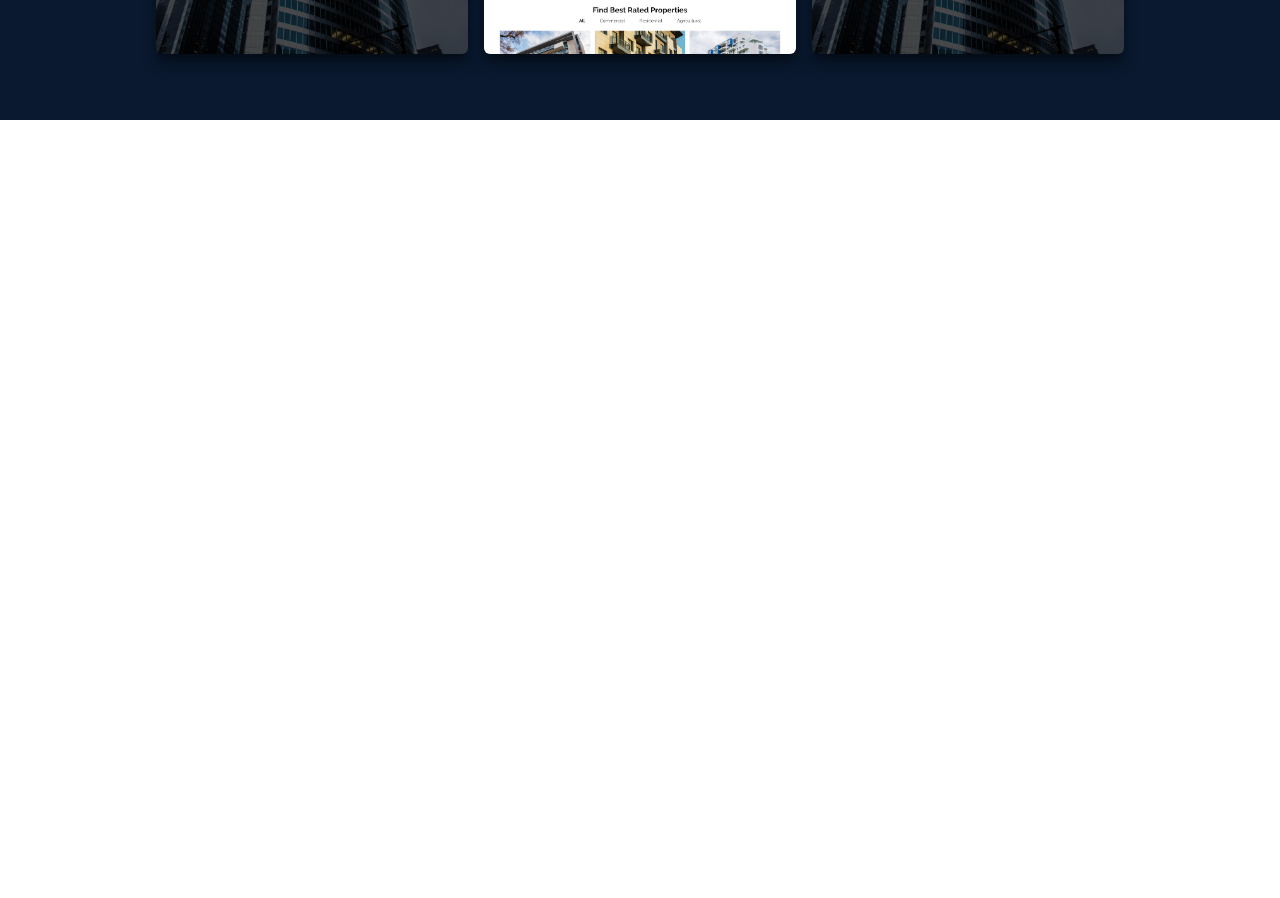
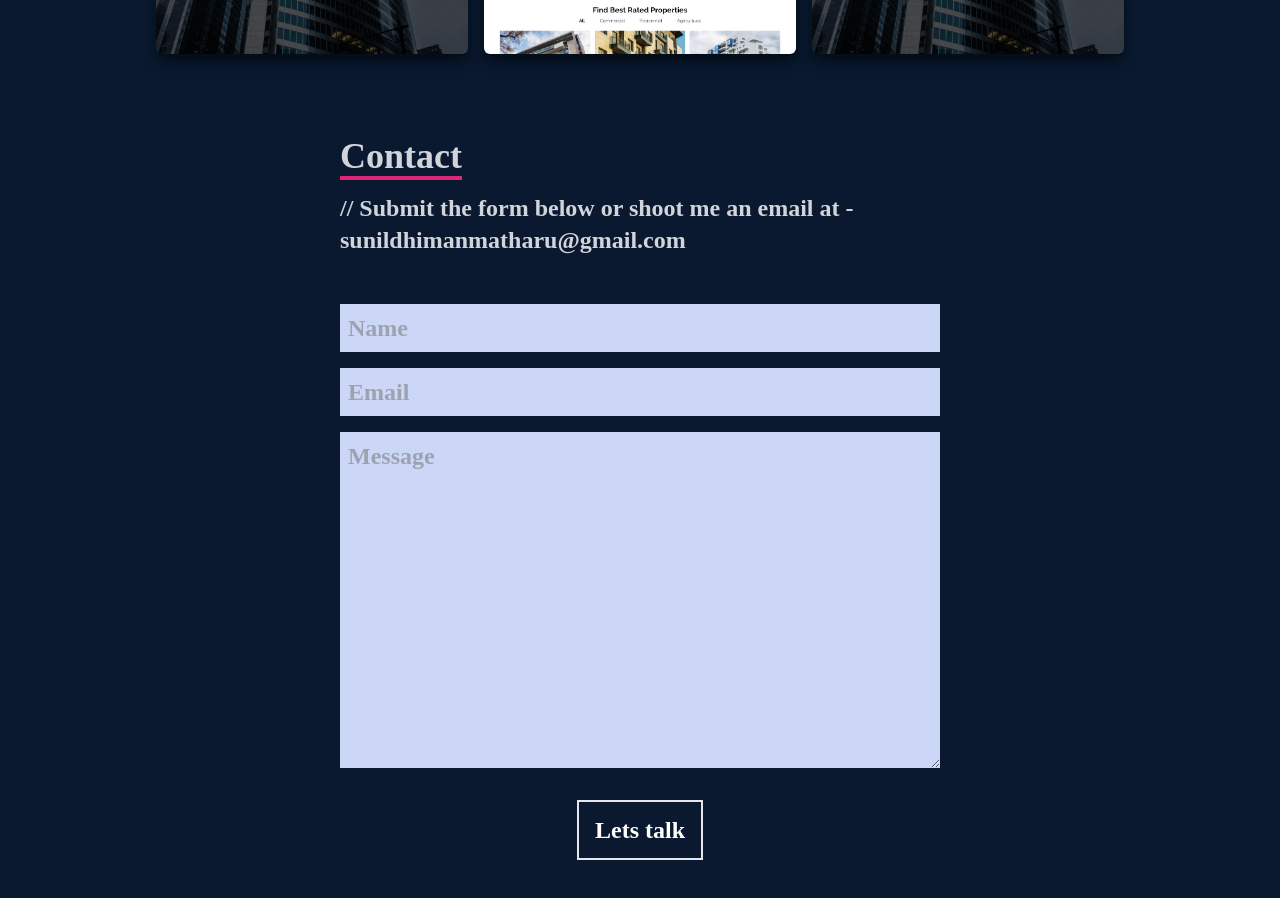
Before and after one commit to sunil-dhi/MyPortfolio, a React (Create React App) app: page / in a window 1280 px wide. Shown: the part 3080-3978 px from the top of the page. Before the commit the page ends 3200 px from the top, so only its background shows below. Built offline with nearby package versions, Linux system fonts and the light colour scheme.

Commit message:
contact form

```diff
--- a/src/App.js
+++ b/src/App.js
@@ -13,7 +13,7 @@ const App = () => {
         <About />
         <Skills />
         <Work />
-        {/* <Contact /> */}
+        <Contact />
     </div>
   )
 }
```
